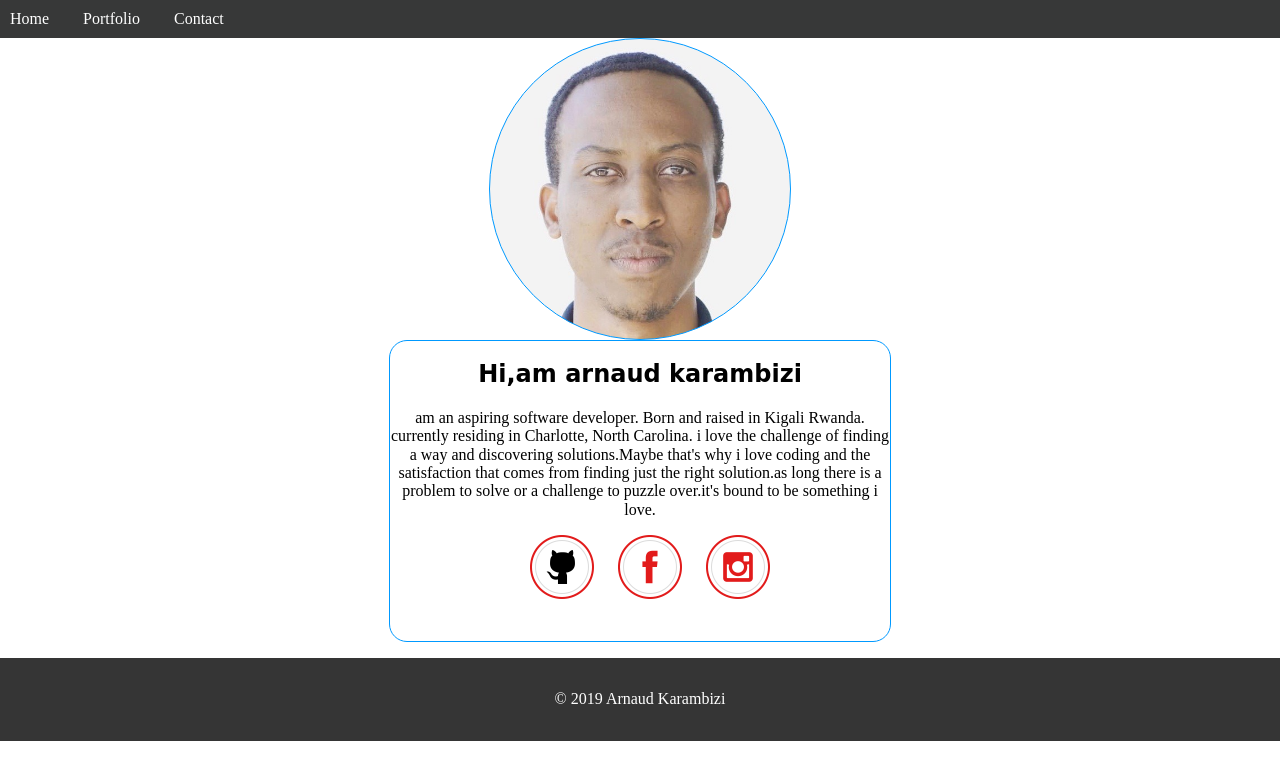
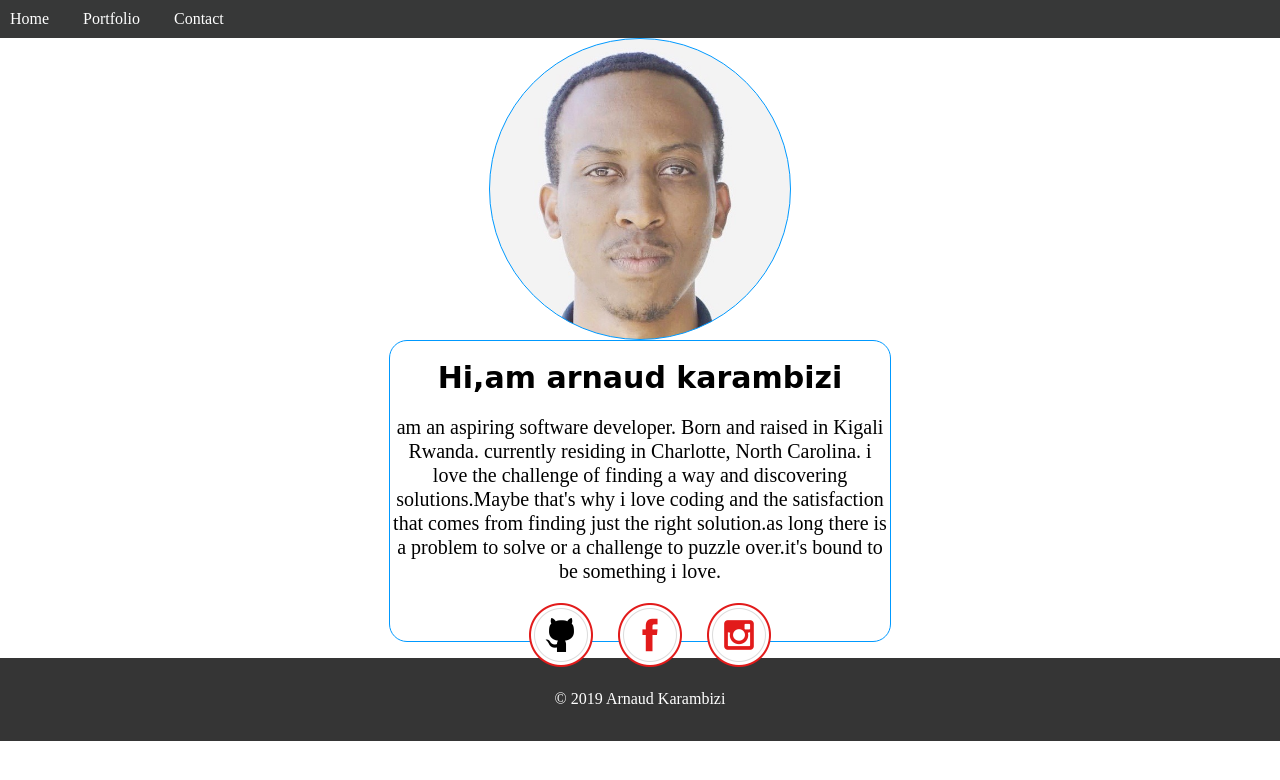
Before and after one commit to ArnaudKarambizi/Portfolio, a plain HTML site: page index.html in a window 1280 px wide. Drawn offline with nearby package versions, Linux system fonts and the light colour scheme.

Commit message:
made changes

```diff
--- a/assets/css/style.css
+++ b/assets/css/style.css
@@ -1,7 +1,9 @@
 body {
     /* background-color: rgba(222, 251, 248, 0.993); */
+
     background-color: #fff;
     height: 100%;
+
 }
 
 a {
@@ -44,12 +46,15 @@ h2 {
     background-position: center;
     background-repeat: no-repeat;
     background-size: cover;
-    font-family: "Oregano", sans-serif;
     font-size: 25px;
     margin: 0 auto;
 }
 
 .aboutme {
+    font-family: ambroise-std;
+    font-size: 20px;
+    line-height: 24px;
+
     border: 0.5px solid rgb(0, 153, 255);
     background-color: white;
     border-radius: 18px;
--- a/assets/portfolio.js
+++ b/assets/portfolio.js
@@ -1,4 +1,9 @@
-const mynav = $(".card")
+const mynav = $(".mynav")
     .hide()
-    .fadeOut()
-    .fadeIn(5000);
+    .slideDown(2000);
+// const about = $("#mainpage")
+//     .hide()
+//     .fadeIn(5000);
+// const images = $(".card")
+//     .hover()
+//     .fadeOut(6000);
--- a/index.html
+++ b/index.html
@@ -9,6 +9,7 @@
         <link rel="stylesheet" href="./assets/css/style.css" />
     </head>
     <body>
+
         <nav class="mynav">
             <ul>
                 <li><a href="index.html" selected>Home</a></li>
@@ -16,10 +17,10 @@
                 <li><a href="contact.html">contact</a></li>
             </ul>
         </nav>
-
+   <main id="mainpage">
         <div class="hero-image"></div>
 
-        <main>
+
             <section class="aboutme">
                 <h2>Hi,am arnaud karambizi</h2>
                 <p>
@@ -35,16 +36,16 @@
                 <ul class="footer-icons">
                         <!-- <h3>Follow :</h3> -->
                         <li>
-                            <a href="https://www.instagram.com/zanzibarguide/">
+                            <a href="https://github.com/ArnaudKarambizi"target="_">
                                 <img
                                     src="/assets/img/iconfinder_social_media_logo_brand_github_1183801.png "
-                                    alt="Instagram Icon"
+                                    alt="github Icon"
                                 />
                             </a>
                         </li>
                         <li>
                             <a
-                                href="https://www.facebook.com/pages/category/Travel-Company/Zanzibar-guide"
+                                href="https://www.facebook.com"target="_"
                             >
                                 <img
                                     src="/assets/img/iconfinder_facebook_social_media_logo_brand_1183764.png"
@@ -54,11 +55,11 @@
                         </li>
                         <li>
                             <a
-                                href="https://twitter.com/zanzibarcuracao?lang=en"
+                                href="https://www.instagram.com" target="_"
                             >
                                 <img
                                     src=" /assets/img/iconfinder_instagram_social_media_logo_brand_1183768.png"
-                                    alt="Twitter Icon"
+                                    alt="instagram Icon"
                                 />
                             </a>
                         </li>
```
Also changed, not shown: portfolio.html (+1 -1 lines).
